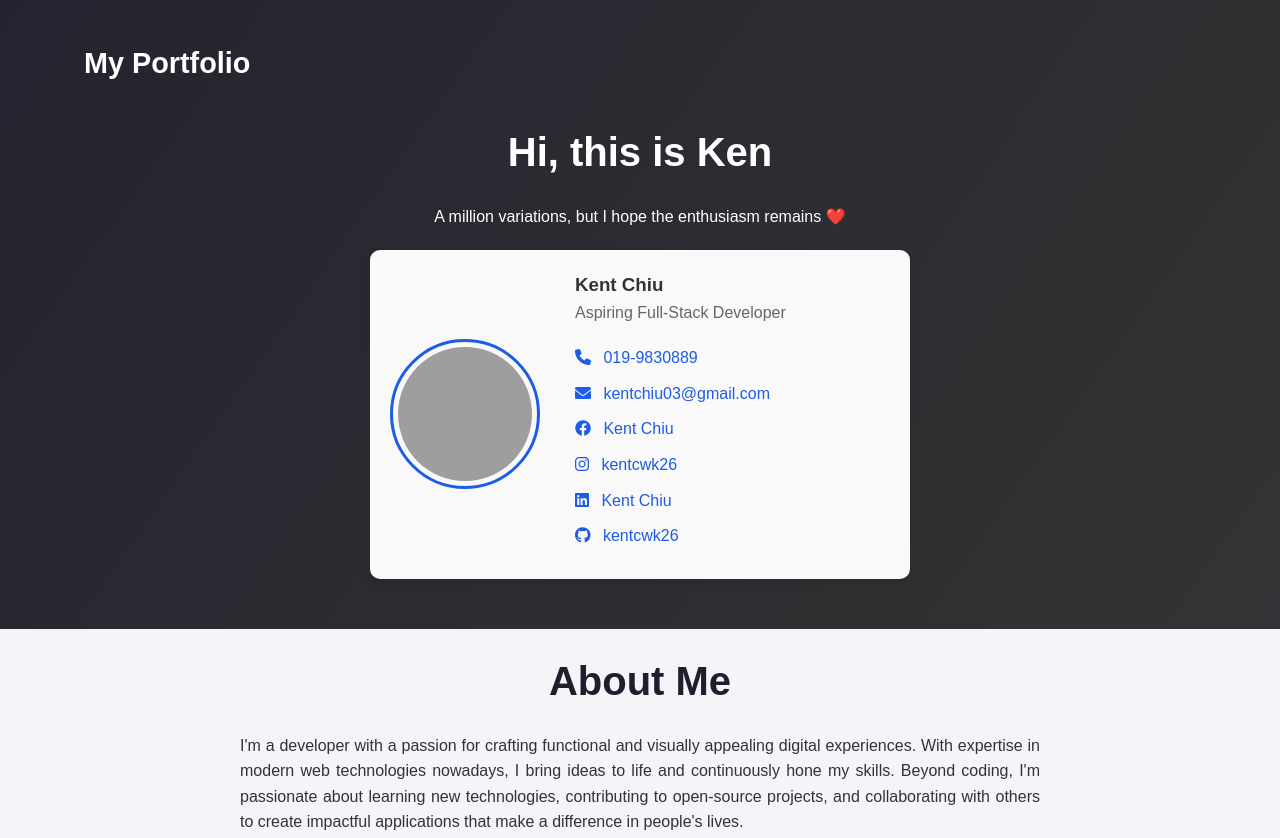
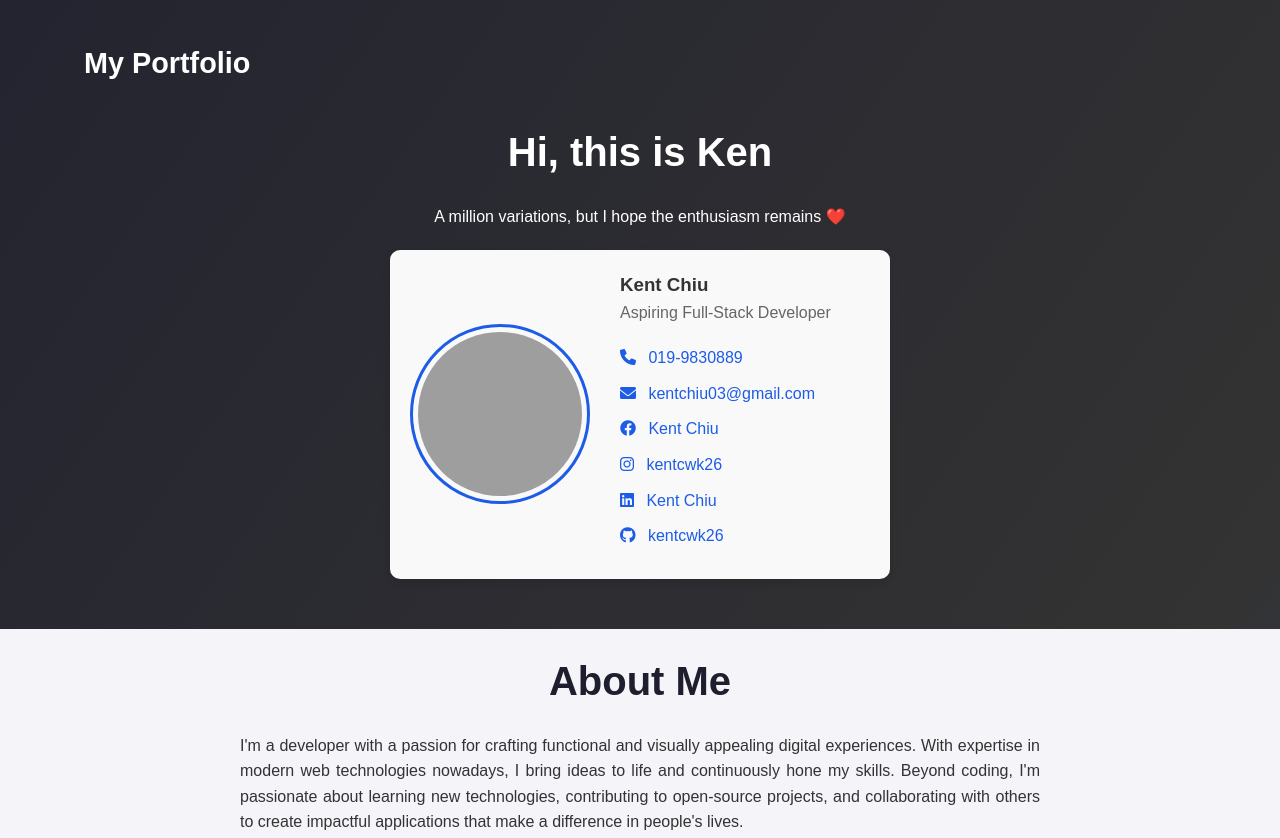
Before and after one commit to Kentcwk26/portfolio, a plain HTML site: page index.html in a window 1280 px wide. Shown: the top 838 px of the page. Drawn offline with nearby package versions, Linux system fonts and the light colour scheme; grey boxes are pictures that could not be loaded.

Commit message:
- Update CSS

```diff
--- a/style.css
+++ b/style.css
@@ -27,16 +27,16 @@ body {
     border-radius: 10px;
     padding: 20px;
     box-shadow: 0 4px 8px rgba(0, 0, 0, 0.1);
-    min-width: 540px;
+    min-width: 500px;
 }
 
 .comcard-img {
     border-radius: 50%;
     border: 3px solid #1c5ce7;
     padding: 5px;
-    width: 150px;
-    height: 150px;
-    margin-right: 35px;
+    width: 180px;
+    height: 180px;
+    margin-right: 30px;
 }
 
 .comcard-content {
@@ -314,14 +314,6 @@ footer {
     transform: translate(-50%, -50%) scale(1);
 }
 
-/* Responsive */
-@media (max-width: 768px) {
-    .resume-button {
-        font-size: 1rem;
-        padding: 10px 20px;
-    }
-}
-
 /* Initial hidden state */
 .hidden {
     opacity: 0;
@@ -345,8 +337,7 @@ footer {
     .comcard {
         flex-direction: column;
         text-align: center;
-        min-width: unset; /* Remove rigid width */
-        width: 90%; /* Adjust width for smaller screens */
+        min-width: 150%;
         padding: 15px; /* Adjust padding for smaller screens */
     }
 
@@ -371,4 +362,9 @@ footer {
     .comcard-social-links a {
         font-size: 0.9rem; /* Adjust font size for better scaling */
     }
+
+    .resume-button {
+        font-size: 1rem;
+        padding: 10px 20px;
+    }
 }
```
